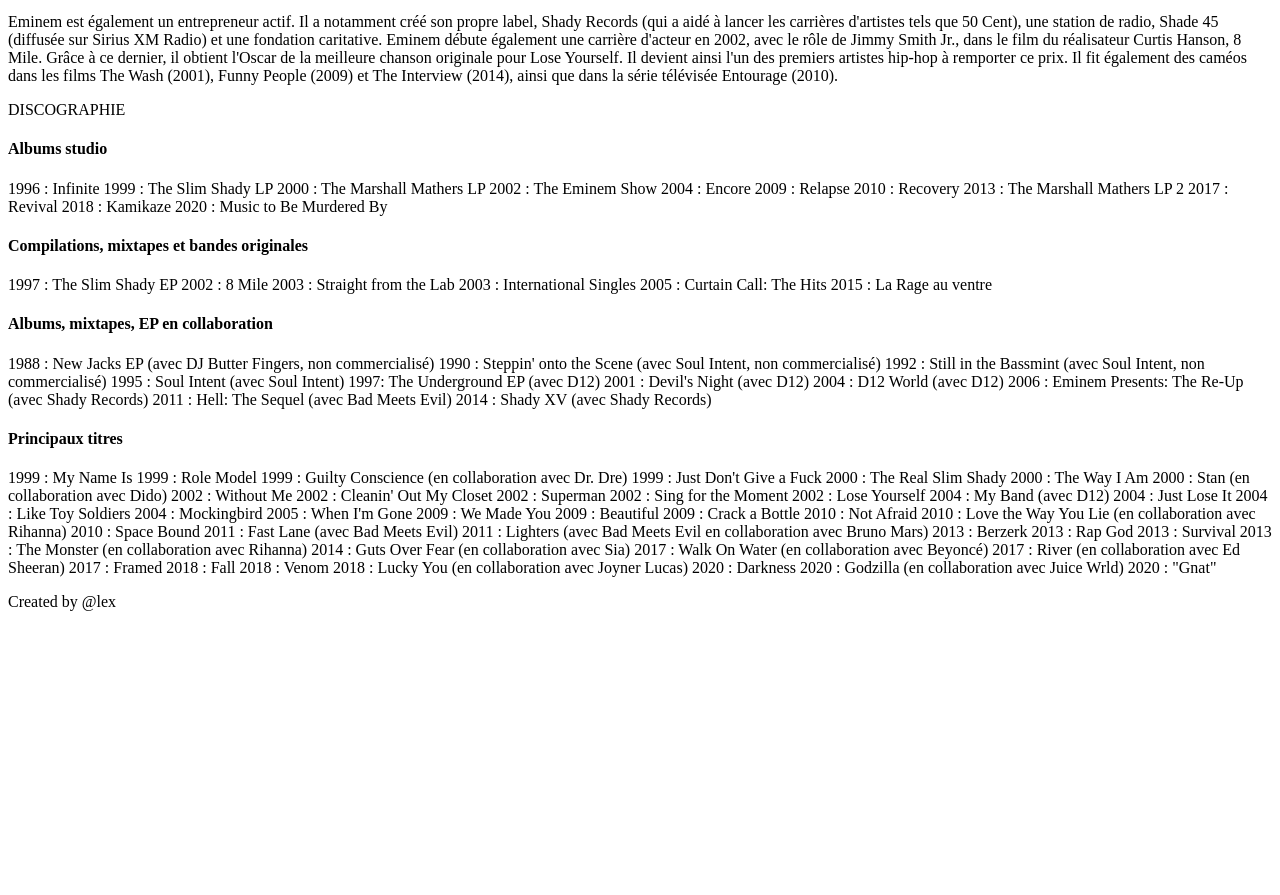
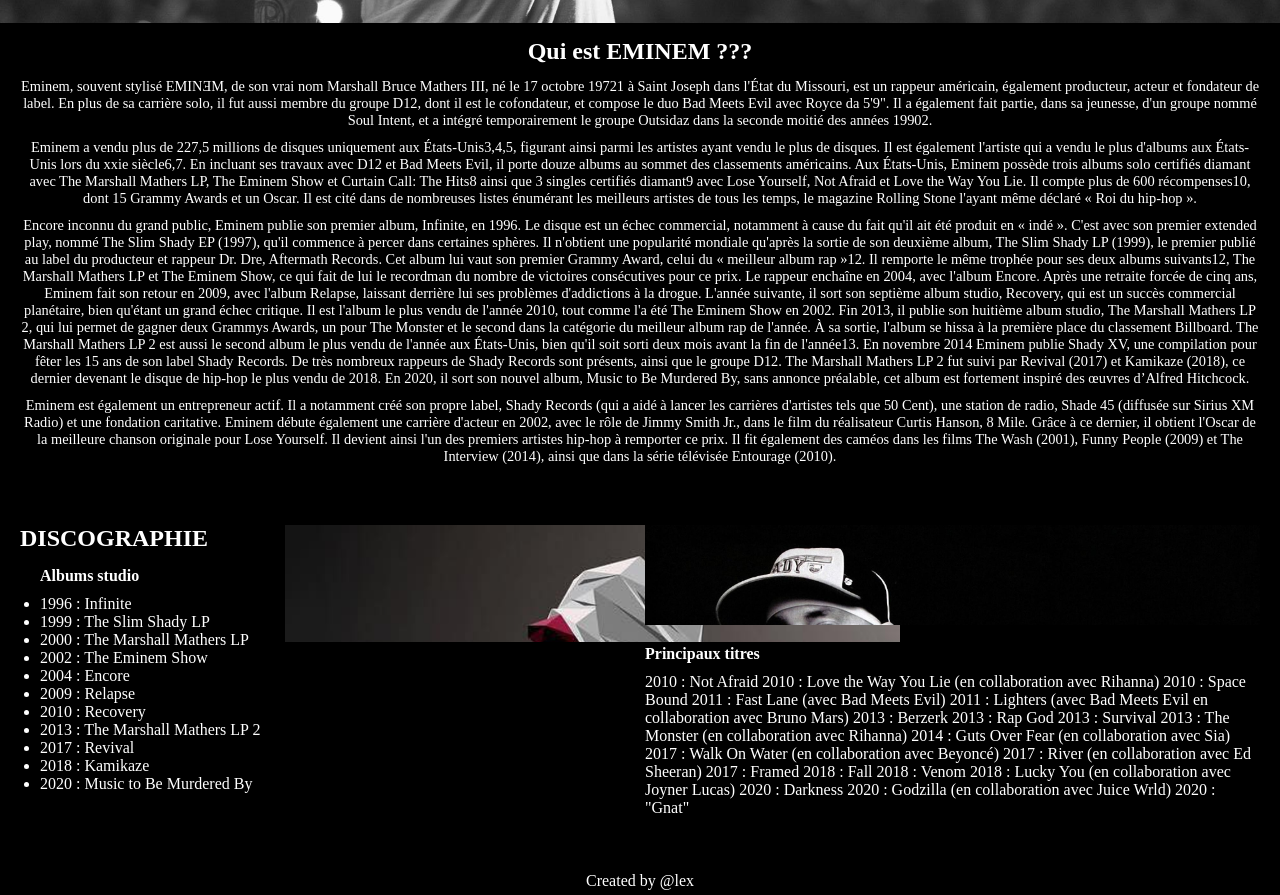
Before and after one commit to Alex-andre-a/Projet-Artiste, a plain HTML site: page index.html in a window 1280 px wide. Shown: the part 437-1332 px from the top of the page. Before the commit the page ends 1056 px from the top, so only its background shows below. Drawn offline with nearby package versions, Linux system fonts and the light colour scheme; files that its build step writes are made by us from their sources; a web font is replaced by a local one.

Commit message:
En cours

```diff
--- /dev/null
+++ b/assets/partials/_mixins.scss
@@ -0,0 +1,5 @@
+@mixin background {
+    background-position: center;
+    background-repeat: no-repeat;
+    background-size: cover;
+}
--- /dev/null
+++ b/assets/partials/_variables.scss
@@ -0,0 +1,2 @@
+$fontsecondaire : 'joan';
+$shadow : 2px 1px 5px rgb(198, 198, 198);
--- a/index.html
+++ b/index.html
@@ -7,17 +7,33 @@
     <meta name="viewport" content="width=device-width, initial-scale=1.0">
     <title>EMINEM</title>
     <link rel="stylesheet" href="style.css">
+    <link rel="preconnect" href="https://fonts.googleapis.com">
+    <link rel="preconnect" href="https://fonts.gstatic.com" crossorigin>
+    <link href="https://fonts.googleapis.com/css2?family=Joan&display=swap" rel="stylesheet">
 </head>
 
 <body>
+
+    <!-- ************************************************** NAV ************************************************************ -->
+
     <nav>
-        <div class="titre">EMINEM</div>
+        <div class="titre">
+            <h1>EMINEM</h1>
+        </div>
     </nav>
+
+    <!-- ************************************************** SECTION 1 ************************************************************ -->
+
     <section class="section1">
-        <div class="photo-accueil"></div>
+        <div class="section1-photo"></div>
     </section>
+
+    <!-- ************************************************** SECTION 2************************************************************ -->
+
     <section class="section2">
-        <div class="section2-titre">Qui est EMINEM ???</div>
+        <div class="section2-titre">
+            <h2>Qui est EMINEM ???</h2>
+        </div>
         <div class="biographie">
             <p>Eminem, souvent stylisé EMINƎM, de son vrai nom Marshall Bruce Mathers III, né le 17 octobre 19721 à
                 Saint Joseph dans l'État du Missouri, est un rappeur américain, également producteur, acteur et
@@ -35,7 +51,7 @@
                 certifiés diamant9 avec Lose Yourself, Not Afraid et Love the Way You Lie. Il compte plus de 600
                 récompenses10, dont 15 Grammy Awards et un Oscar. Il est cité dans de nombreuses listes énumérant les
                 meilleurs artistes de tous les temps, le magazine Rolling Stone l'ayant même déclaré « Roi du hip-hop
-                »11.
+                ».
             </p>
             <p>
                 Encore inconnu du grand public, Eminem publie son premier album, Infinite, en 1996. Le disque est un
@@ -71,67 +87,37 @@
             </p>
         </div>
     </section>
+
+    <!-- ************************************************** SECTION 3 ************************************************************ -->
+
     <section class="section3">
-        <div class="section3-titre">DISCOGRAPHIE</div>
+        <div class="left">
+            <div class="section3-titre">
+                <h2>DISCOGRAPHIE</h2>
+            </div>
             <div class="albums">
                 <h4>Albums studio</h4>
-            <p> 1996 : Infinite
-                1999 : The Slim Shady LP
-                2000 : The Marshall Mathers LP
-                2002 : The Eminem Show
-                2004 : Encore
-                2009 : Relapse
-                2010 : Recovery
-                2013 : The Marshall Mathers LP 2
-                2017 : Revival
-                2018 : Kamikaze
-                2020 : Music to Be Murdered By
-            </p>
-            <h4>Compilations, mixtapes et bandes originales</h4>
-            <p> 1997 : The Slim Shady EP
-                2002 : 8 Mile
-                2003 : Straight from the Lab
-                2003 : International Singles
-                2005 : Curtain Call: The Hits
-                2015 : La Rage au ventre
-            </p>
-            <h4>Albums, mixtapes, EP en collaboration</h4>
-            <p> 1988 : New Jacks EP (avec DJ Butter Fingers, non commercialisé)
-                1990 : Steppin' onto the Scene (avec Soul Intent, non commercialisé)
-                1992 : Still in the Bassmint (avec Soul Intent, non commercialisé)
-                1995 : Soul Intent (avec Soul Intent)
-                1997: The Underground EP (avec D12)
-                2001 : Devil's Night (avec D12)
-                2004 : D12 World (avec D12)
-                2006 : Eminem Presents: The Re-Up (avec Shady Records)
-                2011 : Hell: The Sequel (avec Bad Meets Evil)
-                2014 : Shady XV (avec Shady Records)
-            </p>
+                <ul>
+                    <li>1996 : Infinite</li>
+                    <li>1999 : The Slim Shady LP</li>
+                    <li>2000 : The Marshall Mathers LP</li>
+                    <li>2002 : The Eminem Show</li>
+                    <li>2004 : Encore</li>
+                    <li>2009 : Relapse</li>
+                    <li>2010 : Recovery</li>
+                    <li>2013 : The Marshall Mathers LP 2</li>
+                    <li>2017 : Revival</li>
+                    <li>2018 : Kamikaze</li>
+                    <li>2020 : Music to Be Murdered By</li>
+                </ul>
             </div>
             <div class="section3-photo1"></div>
+        </div>
+        <div class="right">
             <div class="section3-photo2"></div>
             <div class="principaux-titres">
                 <h4>Principaux titres</h4>
-            <p> 1999 : My Name Is
-                1999 : Role Model
-                1999 : Guilty Conscience (en collaboration avec Dr. Dre)
-                1999 : Just Don't Give a Fuck
-                2000 : The Real Slim Shady
-                2000 : The Way I Am
-                2000 : Stan (en collaboration avec Dido)
-                2002 : Without Me
-                2002 : Cleanin' Out My Closet
-                2002 : Superman
-                2002 : Sing for the Moment
-                2002 : Lose Yourself
-                2004 : My Band (avec D12)
-                2004 : Just Lose It
-                2004 : Like Toy Soldiers
-                2004 : Mockingbird
-                2005 : When I'm Gone
-                2009 : We Made You
-                2009 : Beautiful
-                2009 : Crack a Bottle
+                <p>
                     2010 : Not Afraid
                     2010 : Love the Way You Lie (en collaboration avec Rihanna)
                     2010 : Space Bound
@@ -153,7 +139,11 @@
                     2020 : "Gnat"
                 </p>
             </div>
+        </div>
     </section>
+
+    <!-- ************************************************** FOOTER ************************************************************ -->
+
     <footer>
         <div class="foot">Created by @lex</div>
     </footer>
--- a/style.scss
+++ b/style.scss
@@ -0,0 +1,132 @@
+@import "./assets/partials/variables";
+@import "./assets/partials/mixins";
+
+* {
+  margin: 0;
+  padding: 0;
+  color: white;
+}
+
+body {
+  background-color: black;
+}
+
+// ************************************** NAV ****************************************
+
+nav {
+  width: 100%;
+  height: 60px;
+  display: flex;
+  justify-content: center;
+  align-items: center;
+}
+
+.titre {
+  h1 {
+    font-family: $fontsecondaire;
+    font-size: 3em;
+    text-shadow: $shadow;
+    letter-spacing: 1px;
+  }
+}
+
+// ************************************** SECTION 1 ****************************************
+
+.section1 {
+  height: 400px;
+}
+
+.section1-photo {
+  background-image: url(/assets/images/WallpaperDog-20403459.jpg);
+  width: auto;
+  height: 100%;
+  @include background;
+}
+
+// ************************************** SECTION 2 ****************************************
+
+.section2 {
+  height: auto;
+  display: flex;
+  flex-flow: column wrap;
+  justify-content: center;
+  gap: 15px;
+}
+
+.section2-titre {
+  height: 40px;
+
+  h2 {
+    font-family: $fontsecondaire;
+    padding-top: 15px;
+    text-align: center;
+  }
+}
+
+.biographie p {
+  font-size: 0.9em;
+  text-align: center;
+  padding: 0 20px;
+  margin-bottom: 10px;
+}
+
+// ************************************** SECTION 3 ****************************************
+
+.section3 {
+  display: flex;
+  padding: 0 20px;
+  gap: 10px;
+  margin-top: 50px;
+
+  h4 {
+    padding: 10px 0;
+  }
+
+  .left {
+    display: flex;
+    width: 50%;
+    flex-flow: column wrap;
+    gap: 5px;
+
+    h2 {
+      font-family: $fontsecondaire;
+    }
+  }
+
+  .albums{
+      padding: 0 20px;
+  }
+
+  .right {
+    display: flex;
+    width: 50%;
+    flex-flow: column wrap;
+    gap: 10px;
+  }
+}
+
+.section3-photo1 {
+  background-image: url(/assets/images/WallpaperDog-20468391.png);
+  height: 40%;
+  width: 100%;
+  @include background;
+  background-position: 0 0;
+}
+
+.section3-photo2 {
+  background-image: url(/assets/images/WallpaperDog-20468376.jpg);
+  height: 100px;
+  width: 100%;
+  @include background;
+  background-position: 0 0;
+}
+
+footer {
+  margin-top: 50px;
+  display: flex;
+  justify-content: center;
+
+  .foot {
+    padding: 5px 0;
+  }
+}
```
Also changed, not shown: assets/images/WallpaperDog-20403459.jpg (added), assets/images/WallpaperDog-20468376.jpg (added), assets/images/WallpaperDog-20468391.png (added), style.css (added), 1 other file. Lines whose indentation alone changed are shown as unchanged.
